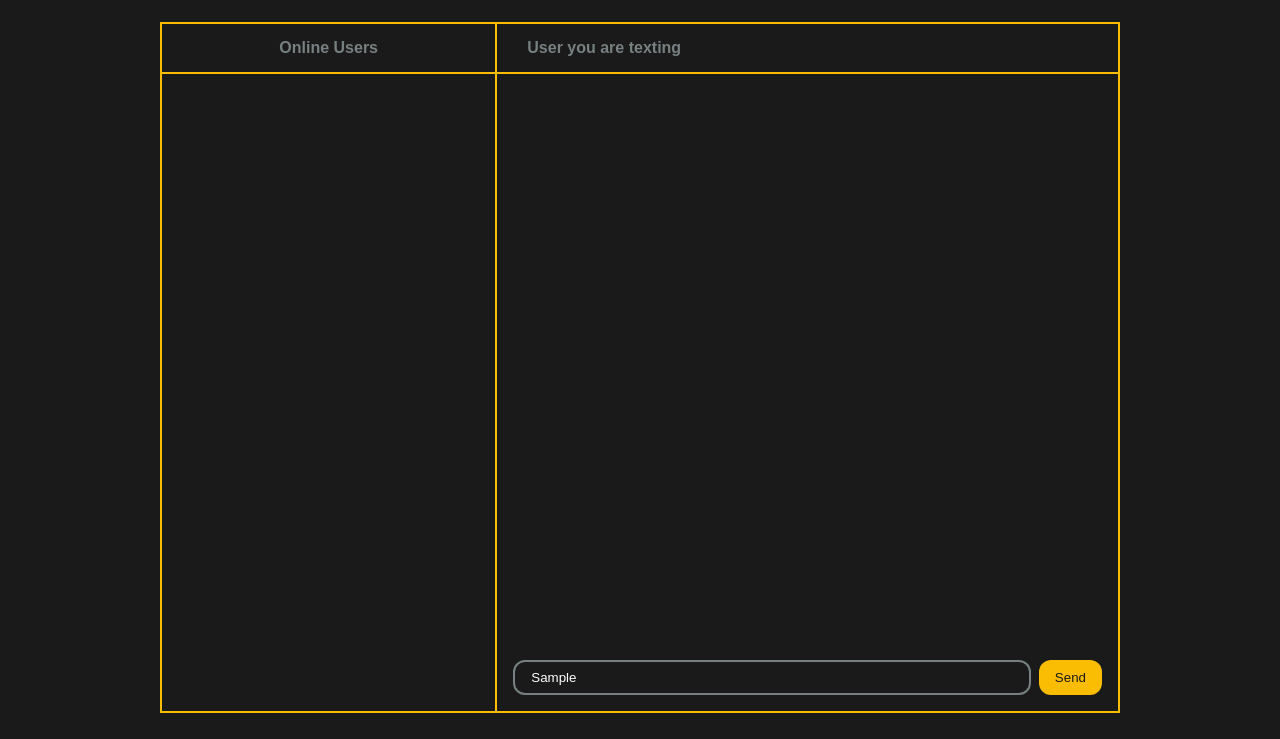
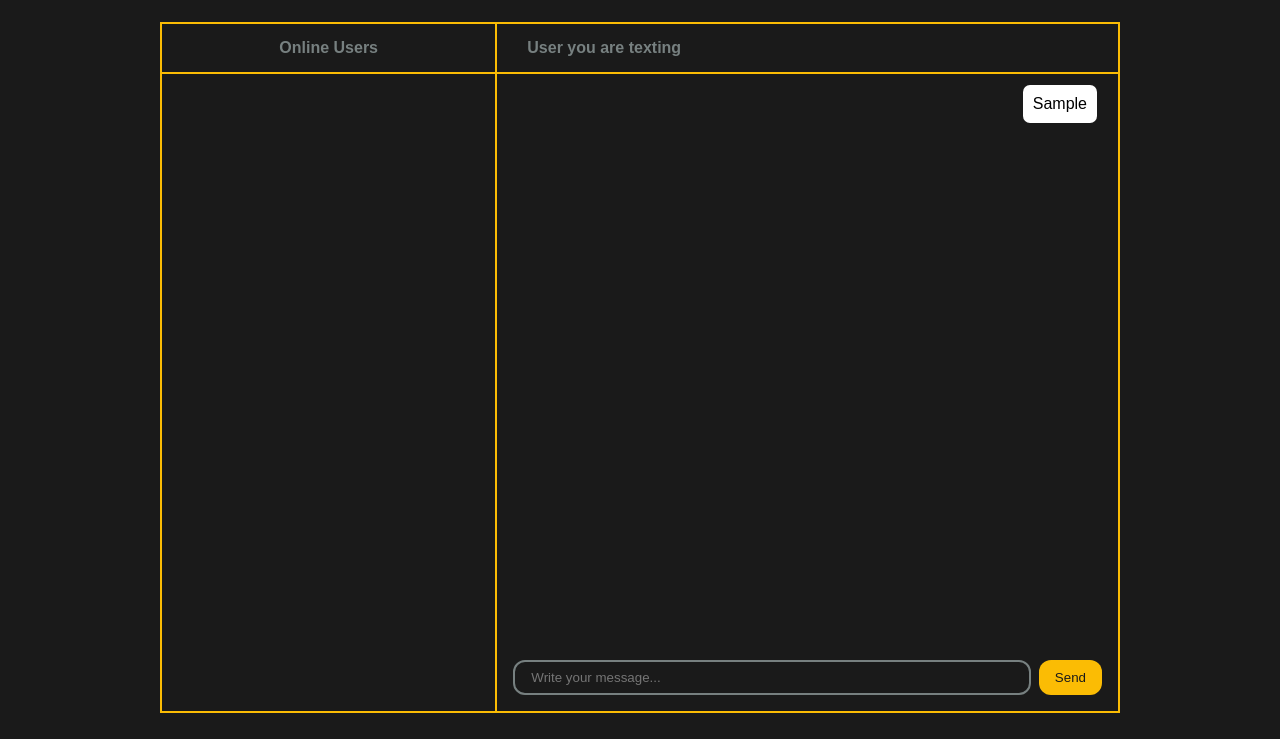
Before and after one commit to therealsujitk/socket-chat-app, a website: page index.html in a window 1280 px wide. Both pictures are taken after typing "Sample" into the empty fields and a click on the button "Send". Shown: the part 61-800 px from the top of the page. Drawn offline with nearby package versions, Linux system fonts and the light colour scheme; no server answers; a web font is replaced by a local one.

Commit message:
Added functionality for public chatting

```diff
--- a/assets/css/main.css
+++ b/assets/css/main.css
@@ -57,6 +57,18 @@ td {
 	overflow: auto;
 }
 
+.message {
+	display: inline-block;
+	margin: 20px;
+	margin-bottom: 0;
+	margin-top: 10px;
+	padding: 10px;
+	max-width: 60%;
+	border-radius: 7px;
+	text-align: left;
+	word-break: break-word;
+}
+
 #chat-footer {
 	width: 100%;
 	display: inline-flex;
--- a/index.html
+++ b/index.html
@@ -20,8 +20,7 @@
 				<td id="users">
 				</td>
 				<td id="chat">
-					<div id="messages">
-					</div>
+					<div id="messages"></div>
 					<div id="chat-footer">
 						<input id="chat-box" placeholder="Write your message..." autocomplete="off"></input>
 						<input id="send" type="button" value="Send" onclick="send()"></input>
@@ -49,8 +48,13 @@
 			window.addEventListener("resize", calcHeight);
 
 			function send() {
-				let message = document.getElementById('chat-box').value;
-				socket.emit('message', message);
+				let message = document.getElementById('chat-box');
+				socket.emit('message', message.value);
+
+				let messages = document.getElementById('messages');
+				messages.innerHTML = messages.innerHTML + '<div style="width: 100%; text-align: right;"><div class="message" style="background: #fff; color: #000;">' + message.value + '</div></div>'
+
+				message.value = '';
 			}
 
 			document.getElementById('chat-box').addEventListener("keyup", function(e) {
@@ -59,7 +63,8 @@
 			});
 
 			socket.on('message', (message) => {
-				alert(message);
+				let messages = document.getElementById('messages');
+				messages.innerHTML = messages.innerHTML + '<div style="width: 100%; text-align: left;"><div class="message" style="background: #000; color: #fff;">' + message + '</div></div>'
 			});
 		</script>
 	</body>
--- a/index.js
+++ b/index.js
@@ -17,10 +17,10 @@ io.on('connection', (socket) => {
 	});
 
 	socket.on('message', (message) => {
-		io.emit('message', message);
+		socket.broadcast.emit('message', message);
 	});
 });
 
-http.listen(3000, () => {
-	console.log('listening on *:3000');
+http.listen(2000, () => {
+	console.log('listening on *:2000');
 });
```
